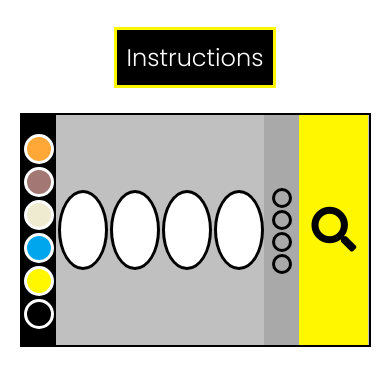
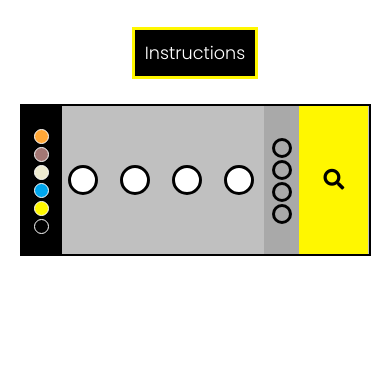
Before and after one commit to katharina-spiecker/mastermind, a plain HTML site: page index.html in a window 390 px wide. Shown: the part 95-480 px from the top of the page. Drawn offline with Linux system fonts and the light colour scheme.

Commit message:
mobile friendly update

```diff
--- a/style.css
+++ b/style.css
@@ -8,14 +8,14 @@ body {
         font-family: "Poppins", sans-serif;
         min-height: 100vh;
         font-size: 16px;
+        max-width: 100%;
     }
 
     header {
         background-color: #FFF700;
         position: sticky;
-    width: 100%;
+        max-width: 100%;
         top: 0;
-
     }
 
     h1 {
@@ -50,7 +50,7 @@ h1 {
         cursor: pointer;
     }
 
-#instructionContainer p{
+    #instructionContainer p {
         width: 50%;
         margin: auto;
         color: black;
@@ -65,35 +65,13 @@ h1 {
     #gameBoard {
         display: grid;
         grid-template-columns: 10% 60% 10% 20%;
-    width: 800px;
+        width: 70%;
         border: 2px solid #000000;
         margin: auto;
         margin-top: 5px;
         background-color: silver;
         z-index: 2;
-}
-
-@media only screen and (max-device-width:860px)  {
-
-
-    #instructionContainer p{
-        width: 80%;
-        font-size: 1rem;
-    }
-
-    #gameBoard {
-        width: 90%;
-    }
-
-    #checkMatches i {
-        font-size: 1.5em;
-    }
-
-    .guesses-dot {
-        width: 5px;
-        height: 5px;
-    }
-
+        box-sizing: border-box;
     }
 
     #colorFFA737 {
@@ -103,6 +81,7 @@ h1 {
     #colorA37774 {
         background-color: #A37774
     }
+
     #colorEEEBD0 {
         background-color: #EEEBD0
     }
@@ -119,16 +98,13 @@ h1 {
         background-color: #000000
     }
 
-
-
-.color-choices{
+    .color-choices {
         display: flex;
         flex-direction: column;
         align-items: center;
         justify-content: center;
         background-color: black;
-    padding: 1rem 1rem;
-
+        padding: 20px;
     }
 
     .color {
@@ -152,23 +128,24 @@ h1 {
     }
 
     .status {
-    height: 20px;
-    width: 20px;
+        height: 30px;
+        width: 30px;
         border: 3px solid black;
         border-radius: 50%;
         background-color: darkgray;
         margin-top: 2px;
     }
 
-.guesses{
+    .guesses {
         padding-top: 2rem;
-    padding-bottom:2rem;
+        padding-bottom: 2rem;
         display: flex;
         justify-content: space-around;
         align-items: center;
+        box-sizing: border-box;
     }
 
-.guesses-dot{
+    .guesses-dot {
         border: 3px solid black;
         background-color: white;
         height: 80px;
@@ -177,7 +154,7 @@ h1 {
         border-radius: 50%;
     }
 
-#checkMatches{
+    #checkMatches {
         padding: 0 10px;
         font-family: sans-serif;
         font-size: 1rem;
@@ -187,9 +164,39 @@ h1 {
         display: flex;
         justify-content: center;
         align-items: center;
-
     }
 
     #checkMatches i {
-    font-size: 2em;
+        font-size: 4rem;
     }
+    /* phone and tablet */
+
+    @media screen and (max-width: 650px) {
+        #instructionContainer p {
+            width: 80%;
+            font-size: 1rem;
+        }
+        #checkMatches i {
+            font-size: 1.3rem;
+        }
+        #gameBoard {
+            width: 90%;
+        }
+        .guesses-dot {
+            width: 30px;
+            height: 30px;
+            margin-left: 1px;
+        }
+        .color {
+            height: 15px;
+            width: 15px;
+            border: 1px solid white;
+        }
+        .selection ul {
+            font-size: 1.1rem;
+        }
+        .status {
+            height: 20px;
+            width: 20px;
+        }
+    }
```
Also changed, not shown: index.html (+1 -0 lines), myscript.js (+7 -6 lines). Lines whose indentation alone changed are shown as unchanged.
